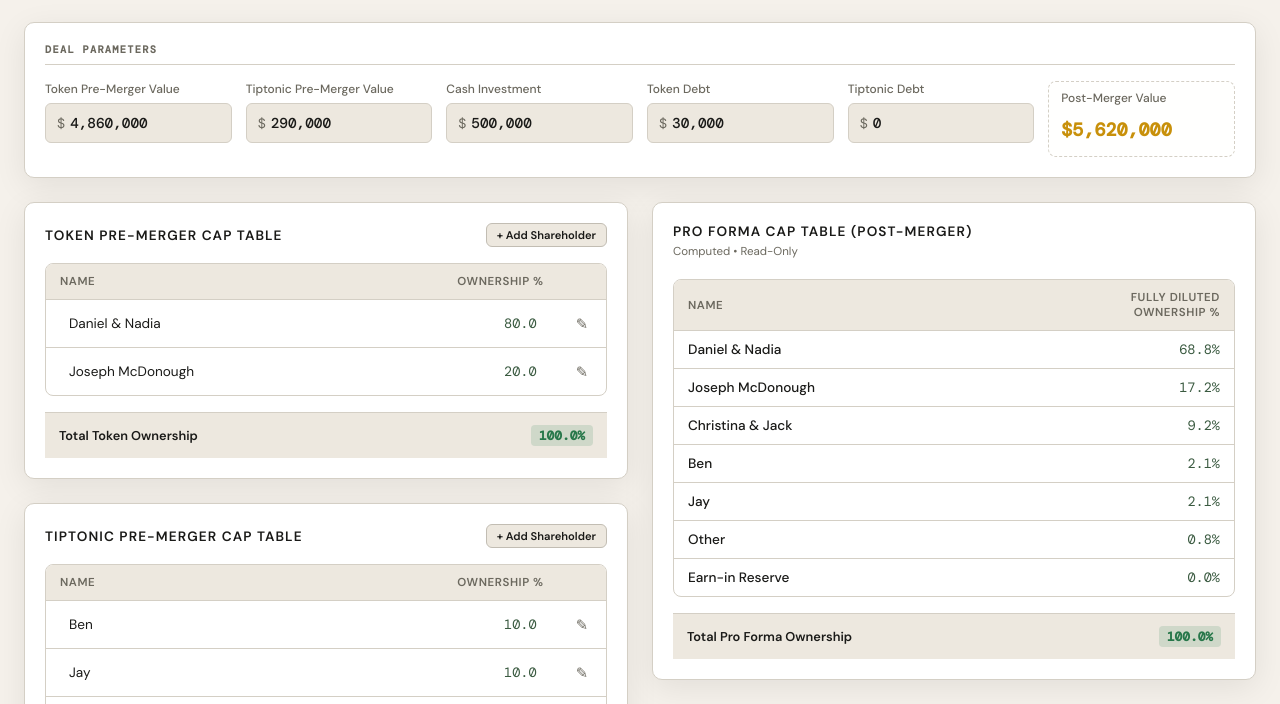
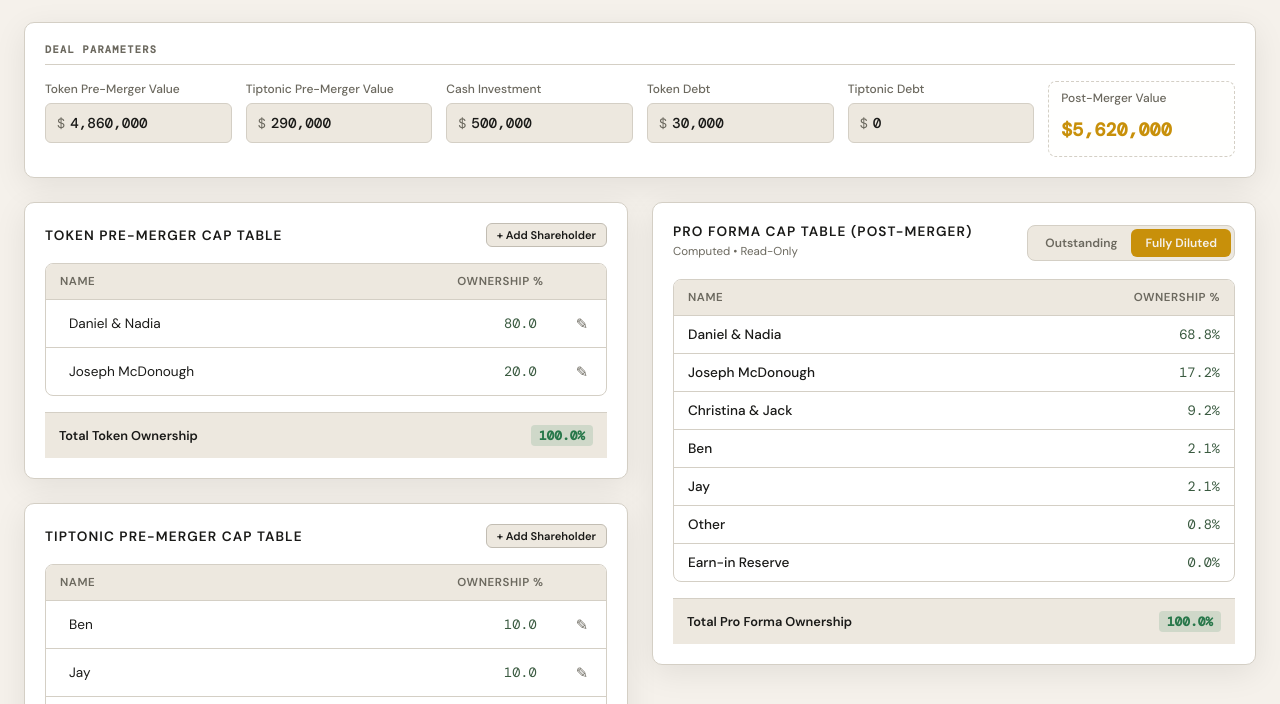
Before and after one commit to Flaniganimal/token-tiptonic-cap-table-tracker, a website: page index.html in a window 1280 px wide. Shown: the part 66-770 px from the top of the page. Drawn offline with nearby package versions, Linux system fonts and the light colour scheme; no server answers; a web font is replaced by a local one.

Commit message:
fix: restore toggle, C&J always fully diluted, earn-in reserve varies with toggle

```diff
--- a/app.js
+++ b/app.js
@@ -64,6 +64,10 @@ const elements = {
   tiptonicTableTotal: document.getElementById('tiptonic-table-total'),
   proformaTableBody: document.getElementById('proforma-table-body'),
   proformaTableTotal: document.getElementById('proforma-table-total'),
+
+  // Toggles
+  toggleAtClose: document.getElementById('toggle-at-close'),
+  toggleFullyVested: document.getElementById('toggle-fully-vested'),
 
   // Shareholder Modal
   addShareholderModal: document.getElementById('add-shareholder-modal'),
@@ -200,6 +204,10 @@ function init() {
   elements.modalCancelAdd.addEventListener('click', closeAddShareholderModal);
   elements.formAddShareholder.addEventListener('submit', handleAddShareholderSubmit);
 
+  // Toggles
+  elements.toggleAtClose.addEventListener('click', () => setVestingState('close'));
+  elements.toggleFullyVested.addEventListener('click', () => setVestingState('vested'));
+
   // Save Action
   elements.btnSaveVersionHeader.addEventListener('click', openSaveVersionModal);
   elements.modalCloseSave.addEventListener('click', closeSaveVersionModal);
@@ -261,7 +269,31 @@ function init() {
     }
   });
 
+  // Sync toggle buttons with loaded vesting state
+  if (state.vestingState === 'vested') {
+    elements.toggleAtClose.classList.remove('active');
+    elements.toggleFullyVested.classList.add('active');
+  } else {
+    elements.toggleAtClose.classList.add('active');
+    elements.toggleFullyVested.classList.remove('active');
+  }
+
   // Perform initial render
+  render();
+}
+
+function setVestingState(vState) {
+  state.vestingState = vState;
+  persistStateLocal();
+
+  if (vState === 'close') {
+    elements.toggleAtClose.classList.add('active');
+    elements.toggleFullyVested.classList.remove('active');
+  } else {
+    elements.toggleAtClose.classList.remove('active');
+    elements.toggleFullyVested.classList.add('active');
+  }
+
   render();
 }
 
@@ -750,7 +782,7 @@ function restoreVersion(versionId) {
     elements.inputCashInvestment.value = formatCurrency(state.cashInvestment);
     elements.inputTokenDebt.value = formatCurrency(state.tokenWorkingCapitalDebt);
 
-    state.vestingState = 'vested';
+    setVestingState(state.vestingState || 'vested');
     persistStateLocal();
     render();
 
@@ -864,40 +896,33 @@ function renderProforma() {
   const jayHolder = state.tiptonicCapTable.find(h => h.name.toLowerCase() === 'jay');
   const cjHolder = state.tiptonicCapTable.find(h => h.name.toLowerCase().includes('christina') || h.name.toLowerCase().includes('jack'));
 
-  // Calculate earn-in dilution (Fully Diluted mode only)
+  // Calculate earn-in dilution (the gap between current % and 40% target for Ben & Jay)
   let totalEarnInDilution = 0;
-  if (state.vestingState === 'vested') {
-    if (benHolder) totalEarnInDilution += Math.max(0, BEN_JAY_VESTED_TARGET - benHolder.percentage);
-    if (jayHolder) totalEarnInDilution += Math.max(0, BEN_JAY_VESTED_TARGET - jayHolder.percentage);
-  }
+  if (benHolder) totalEarnInDilution += Math.max(0, BEN_JAY_VESTED_TARGET - benHolder.percentage);
+  if (jayHolder) totalEarnInDilution += Math.max(0, BEN_JAY_VESTED_TARGET - jayHolder.percentage);
 
   state.tiptonicCapTable.forEach(holder => {
     let effectivePct = holder.percentage;
 
-    if (state.vestingState === 'vested') {
-      if (benHolder && holder.id === benHolder.id) {
+    if ((benHolder && holder.id === benHolder.id) || (jayHolder && holder.id === jayHolder.id)) {
+      // Ben & Jay: use current % in Outstanding, 40% in Fully Diluted
+      if (state.vestingState === 'vested') {
         effectivePct = BEN_JAY_VESTED_TARGET;
-      } else if (jayHolder && holder.id === jayHolder.id) {
-        effectivePct = BEN_JAY_VESTED_TARGET;
-      } else if (cjHolder && holder.id === cjHolder.id) {
-        effectivePct = Math.max(0, holder.percentage - totalEarnInDilution);
       }
+      // Outstanding: use their current cap table %
+    } else if (cjHolder && holder.id === cjHolder.id) {
+      // Christina & Jack: ALWAYS use fully diluted percentage
+      effectivePct = Math.max(0, holder.percentage - totalEarnInDilution);
     }
+    // Other holders: always use their cap table %
 
     const pfPct = (effectivePct / 100) * tiptonicSlice * 100;
     totalProformaPct += pfPct;
 
-    // Skip Christina & Jack — they'll be combined with cash investment
+    // Skip Christina & Jack — combined with cash investment below
     if (cjHolder && holder.id === cjHolder.id) return;
 
-    let subtitle = `Tiptonic Shareholder (${holder.percentage.toFixed(1)}%)`;
-    if (state.vestingState === 'vested') {
-      if ((benHolder && holder.id === benHolder.id) || (jayHolder && holder.id === jayHolder.id)) {
-        subtitle = `Tiptonic Earn-in (Fully Diluted: ${BEN_JAY_VESTED_TARGET.toFixed(0)}% of Tiptonic slice)`;
-      }
-    }
-
-    proformaRows.push({ name: holder.name, subtitle, pct: pfPct });
+    proformaRows.push({ name: holder.name, subtitle: '', pct: pfPct });
   });
 
   // 3. Christina & Jack combined: Tiptonic equity + Cash Investment
@@ -906,22 +931,23 @@ function renderProforma() {
 
   let cjTiptonicPct = 0;
   if (cjHolder) {
-    let cjEffective = cjHolder.percentage;
-    if (state.vestingState === 'vested') {
-      cjEffective = Math.max(0, cjHolder.percentage - totalEarnInDilution);
-    }
+    const cjEffective = Math.max(0, cjHolder.percentage - totalEarnInDilution);
     cjTiptonicPct = (cjEffective / 100) * tiptonicSlice * 100;
   }
   const cjTotalPct = cjTiptonicPct + cashPct;
 
   proformaRows.push({
     name: cjHolder ? cjHolder.name : 'Christina & Jack',
-    subtitle: 'Tiptonic Equity + Cash Investment',
+    subtitle: '',
     pct: cjTotalPct
   });
 
-  // 4. Earn-in Reserve: 0% in fully diluted (all allocated to Ben & Jay)
-  const earnInReservePct = 0.0;
+  // 4. Earn-in Reserve: non-zero in Outstanding (unvested), 0 in Fully Diluted
+  let earnInReservePct = 0;
+  if (state.vestingState === 'close') {
+    // In Outstanding: the reserve holds the shares Ben & Jay haven't earned yet
+    earnInReservePct = (totalEarnInDilution / 100) * tiptonicSlice * 100;
+  }
   totalProformaPct += earnInReservePct;
   proformaRows.push({
     name: 'Earn-in Reserve',
--- a/index.html
+++ b/index.html
@@ -167,6 +167,11 @@
                 <h2 class="table-title">Pro Forma Cap Table (Post-Merger)</h2>
                 <div class="table-subtitle" style="margin-top: 4px;">Computed &bull; Read-Only</div>
               </div>
+
+              <div class="toggle-container" role="radiogroup" aria-label="Vesting State Selection">
+                <button class="toggle-btn" id="toggle-at-close" role="radio" aria-checked="false">Outstanding</button>
+                <button class="toggle-btn active" id="toggle-fully-vested" role="radio" aria-checked="true">Fully Diluted</button>
+              </div>
             </div>
 
             <div class="app-table-wrapper">
@@ -174,7 +179,7 @@
                 <thead>
                   <tr>
                     <th>Name</th>
-                    <th style="width: 180px;">Fully Diluted Ownership %</th>
+                    <th style="width: 150px;">Ownership %</th>
                   </tr>
                 </thead>
                 <tbody id="proforma-table-body">
```
